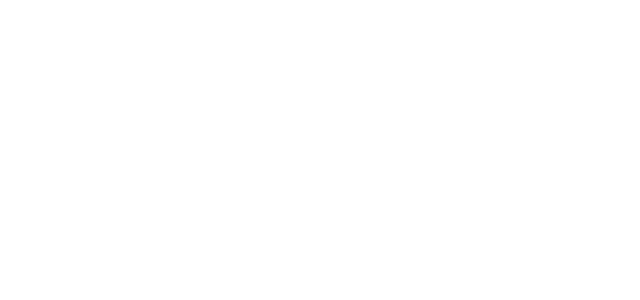
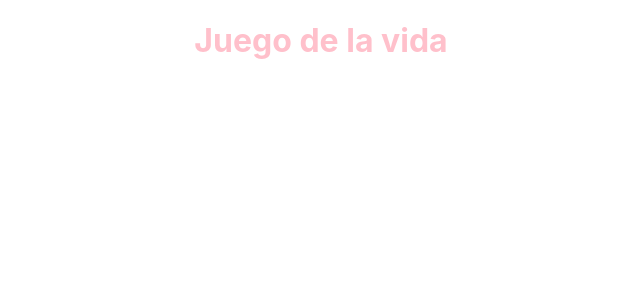
Before and after one commit to bellycoder/Challenge, a React (Create React App) app: page / in a window 1280 px wide. Shown: the top 300 px of the page, without its empty margins (319-959 px from the left). Built offline with nearby package versions, Linux system fonts and the light colour scheme.

Commit message:
Canva.js component linked to App.js

```diff
--- a/src/App.js
+++ b/src/App.js
@@ -1,10 +1,11 @@
 import React from 'react';
 import './App.css';
+import Canvas from './Componentes/Canvas'
 
 function App() {
   return (
     <div className="App">
-
+      <Canvas/>
     </div>
   );
 }
```
